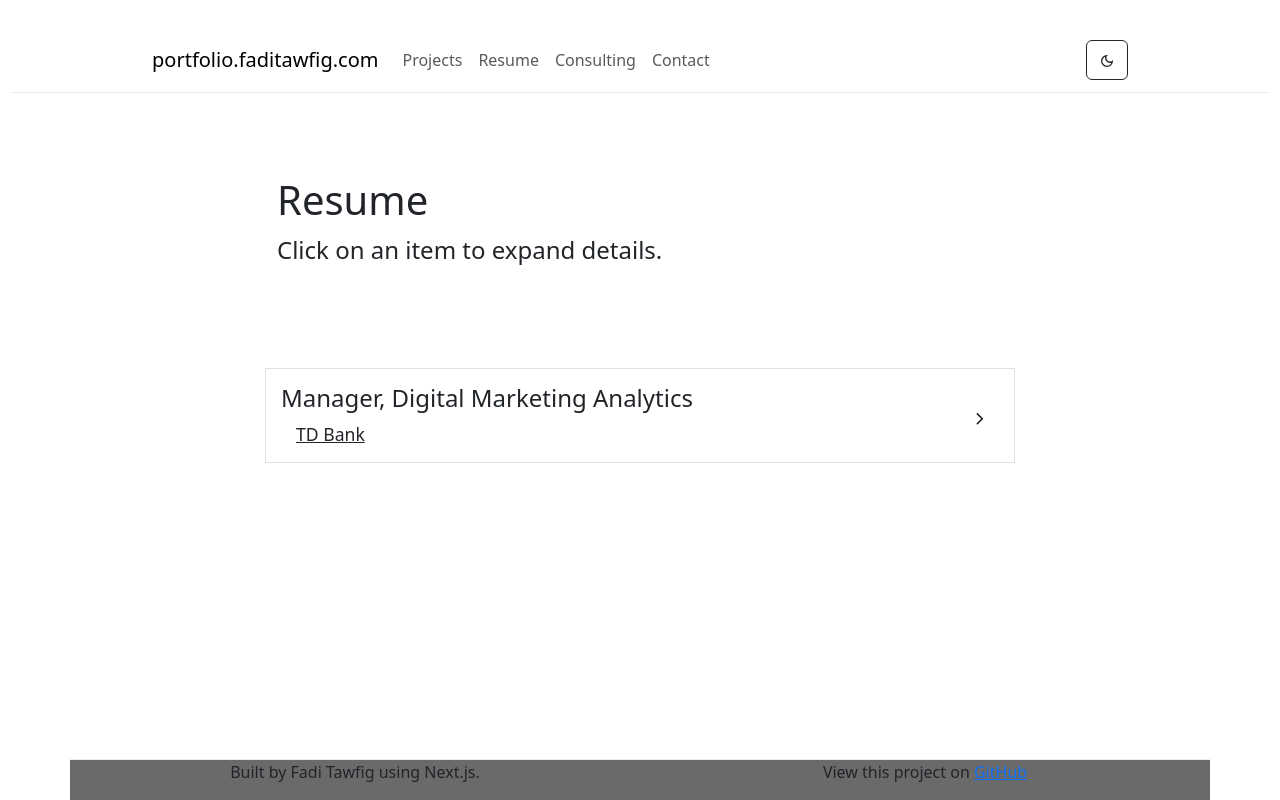
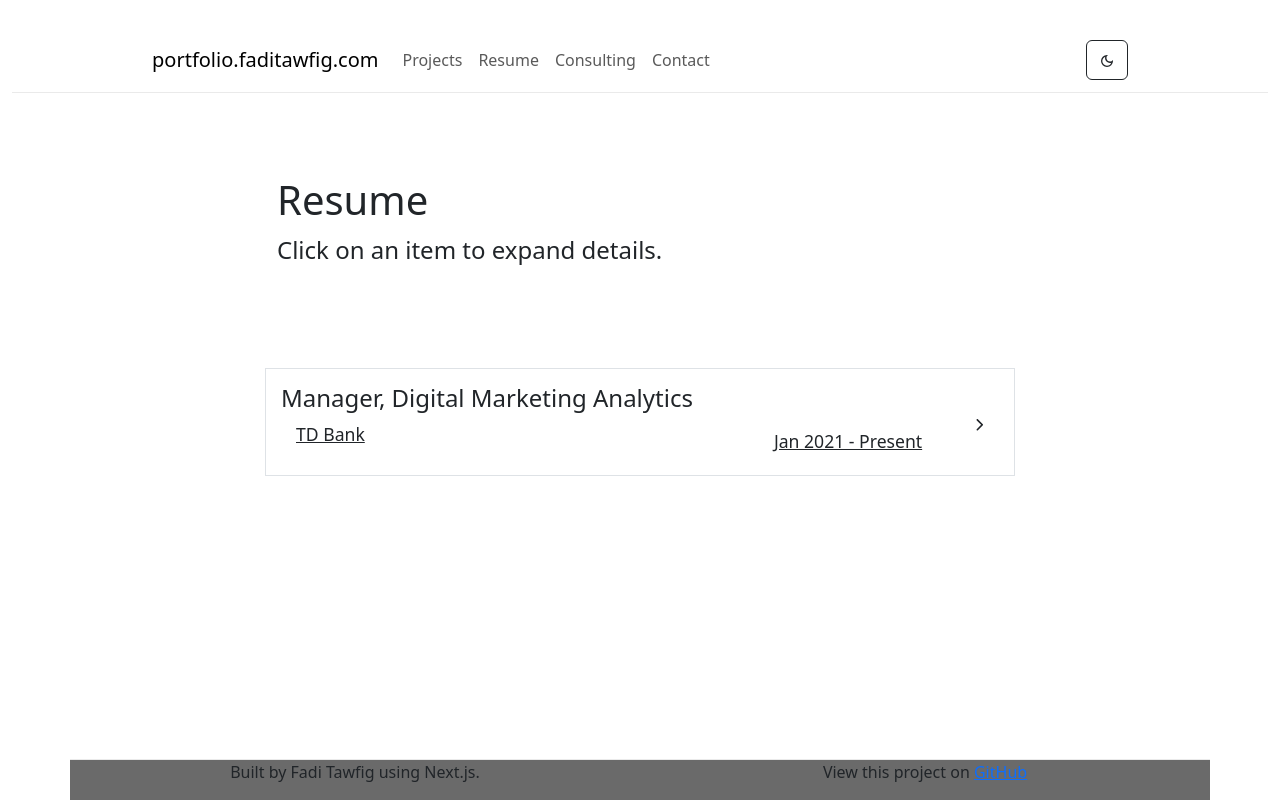
Before and after one commit to Ftawfig/portfolio.faditawfig.com, a Next.js app: page /resume in a window 1280 px wide. Built offline with nearby package versions, Linux system fonts and the light colour scheme.

Commit message:
added date to project card

```diff
--- a/pages/_app.tsx
+++ b/pages/_app.tsx
@@ -4,7 +4,6 @@ import type { AppProps } from 'next/app';
 import 'bootstrap/dist/css/bootstrap.min.css';
 import '../styles/globals.css';
 import React, { useState, useEffect } from 'react';
-import { ThemeProvider } from 'react-bootstrap';
 import Layout from '../components/layout';
 
 export default function App({ Component, pageProps }: AppProps) {
--- a/pages/projects.tsx
+++ b/pages/projects.tsx
@@ -5,8 +5,6 @@ import { Container, ListGroup, ListGroupItem } from 'react-bootstrap';
 import { Row, Col } from 'react-bootstrap';
 import { IoIosArrowForward, IoIosArrowDown } from "react-icons/io";
 import Hero from '../components/hero';
-
-
 
 export function Project({ props, children }) {
     const [expanded, setExpanded] = useState(false);
@@ -21,11 +19,18 @@ export function Project({ props, children }) {
                 <Row>
                     <Col xs={10} sm={11}>
                         <h3 className="project-title">{props.title}</h3>
-                        <h4 className="project-category">{props.category}</h4>
+                        <Row>
+                            <Col xs={6}>
+                                <h4 className="project-category">{props.category}</h4>
+                            </Col>
+                            <Col xs={6}>
+                                {props.date && <h4 className="project-date">{props.date}</h4>}
+                            </Col>
+                        </Row>
                         { expanded && <p className="project-description">{children}</p> }
                     </Col>
                     <Col xs={2} sm={1}>
-                         {expanded ? <IoIosArrowDown /> : <IoIosArrowForward />  }
+                         { expanded ? <IoIosArrowDown /> : <IoIosArrowForward />  }
                     </Col>
                 </Row>
             </ListGroup.Item>
--- a/pages/resume.tsx
+++ b/pages/resume.tsx
@@ -15,7 +15,7 @@ export default function Resume() {
             </Hero>
             <Container className="main">
                 <ListGroup>
-                    <Project props={{title: "Manager, Digital Marketing Analytics", category: "TD Bank"}}>
+                    <Project props={{title: "Manager, Digital Marketing Analytics", category: "TD Bank", date: "Jan 2021 - Present"}}>
                         <ul>
                             <li>Lead 3 senior analysts as part of the digital marketing analytics team.</li>
                             <li>Responsible for building and maintaining core datasets for reporting on Digital marketing performance, which emable actionable insights for performance marketers as well as key executive reports.</li>
--- a/styles/globals.css
+++ b/styles/globals.css
@@ -82,13 +82,19 @@
     font-weight: 400;
 }
 
-.project-category {
+.project-category, .project-date {
     display: inline;
     margin-top: 10px;
     font-size: 1.1rem;
     font-weight: 300;
     text-decoration: underline;
-    margin: 15px;
+    margin-left: 15px;
+    margin-right: 15px;
+}
+
+.project-date {
+    float: right;
+    text-align: right;
 }
 
 .project-description {
```
